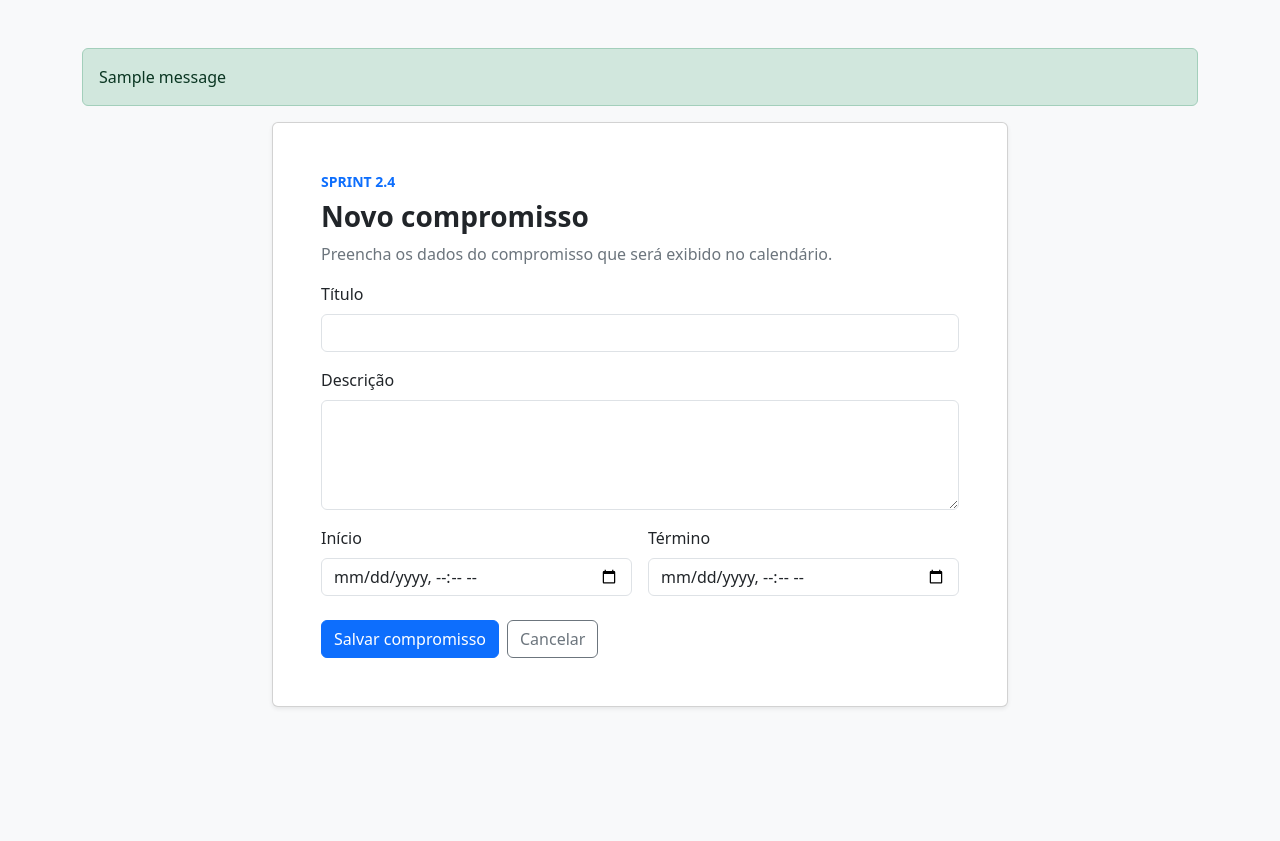
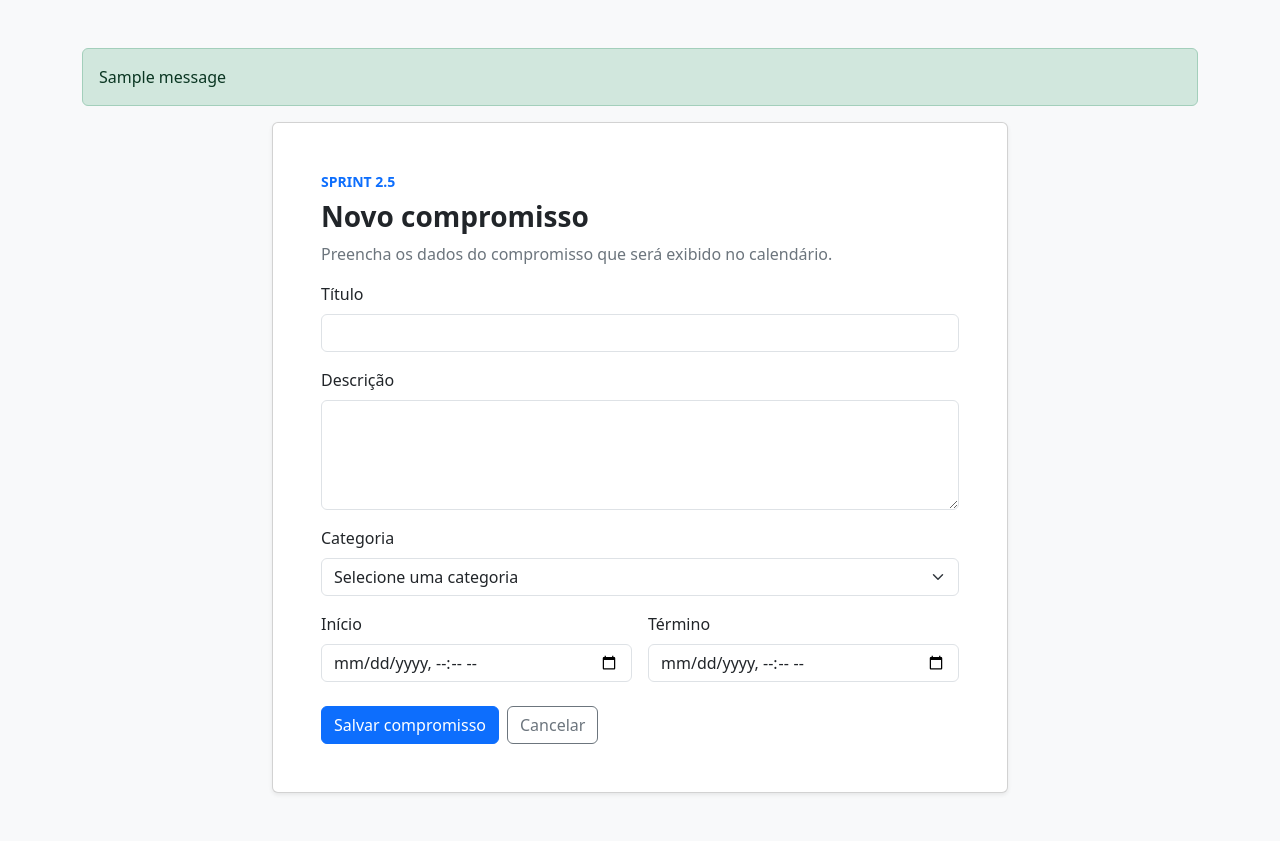
Before and after one commit to Ricardo0226/RicardoeFabricio, a Flask app: page /admin/events/new in a window 1280 px wide. Shown: the part 56-897 px from the top of the page. Before the commit the page ends 764 px from the top, so only its background shows below. Run offline with Flask 3, Linux system fonts and the light colour scheme; the visitor is signed in with stand-in values (Sample User, id 1); tables that the repository leaves empty hold one stand-in row (values such as "Sample post"); one stand-in notice (Sample message) is shown.

Commit message:
feat: adicionar telas de tratamento de erros
Adiciona categoria ao formulário e página segura para erros 404 e 500. Parte da Issue #14.

```diff
--- a/templates/admin.html
+++ b/templates/admin.html
@@ -14,11 +14,12 @@
     {% if events %}
       <div class="table-responsive">
         <table class="table align-middle mb-0">
-          <thead><tr><th class="ps-4">Título</th><th>Início</th><th>Término</th><th>Turma</th><th class="text-end pe-4">Ações</th></tr></thead>
+          <thead><tr><th class="ps-4">Título</th><th>Categoria</th><th>Início</th><th>Término</th><th>Turma</th><th class="text-end pe-4">Ações</th></tr></thead>
           <tbody>
           {% for event in events %}
             <tr>
               <td class="ps-4"><strong>{{ event.title }}</strong>{% if event.description %}<div class="small text-secondary">{{ event.description }}</div>{% endif %}</td>
+              <td>{{ event.category }}</td>
               <td>{{ event.start_at.strftime('%d/%m/%Y %H:%M') }}</td>
               <td>{{ event.end_at.strftime('%d/%m/%Y %H:%M') }}</td>
               <td>{{ event.classroom.name if event.classroom else 'Todas' }}</td>
--- a/templates/event_form.html
+++ b/templates/event_form.html
@@ -5,7 +5,7 @@
   <div class="col-lg-8">
     <div class="card shadow-sm">
       <div class="card-body p-4 p-md-5">
-        <p class="text-primary text-uppercase fw-semibold small mb-2">Sprint 2.4</p>
+        <p class="text-primary text-uppercase fw-semibold small mb-2">Sprint 2.5</p>
         <h1 class="h3 fw-bold">{{ form_title }}</h1>
         <p class="text-secondary">Preencha os dados do compromisso que será exibido no calendário.</p>
         <form method="post" novalidate>
@@ -16,6 +16,15 @@
           <div class="mb-3">
             <label class="form-label" for="description">Descrição</label>
             <textarea class="form-control" id="description" name="description" rows="4">{{ form_data.get('description', event.description if event else '') }}</textarea>
+          </div>
+          <div class="mb-3">
+            <label class="form-label" for="category">Categoria</label>
+            <select class="form-select" id="category" name="category" required>
+              <option value="">Selecione uma categoria</option>
+              {% for category in categories %}
+                <option value="{{ category }}" {% if form_data.get('category', event.category if event else '') == category %}selected{% endif %}>{{ category }}</option>
+              {% endfor %}
+            </select>
           </div>
           <div class="row g-3 mb-4">
             <div class="col-md-6">
```
Also changed, not shown: templates/error.html (added, +10 -0 lines).
